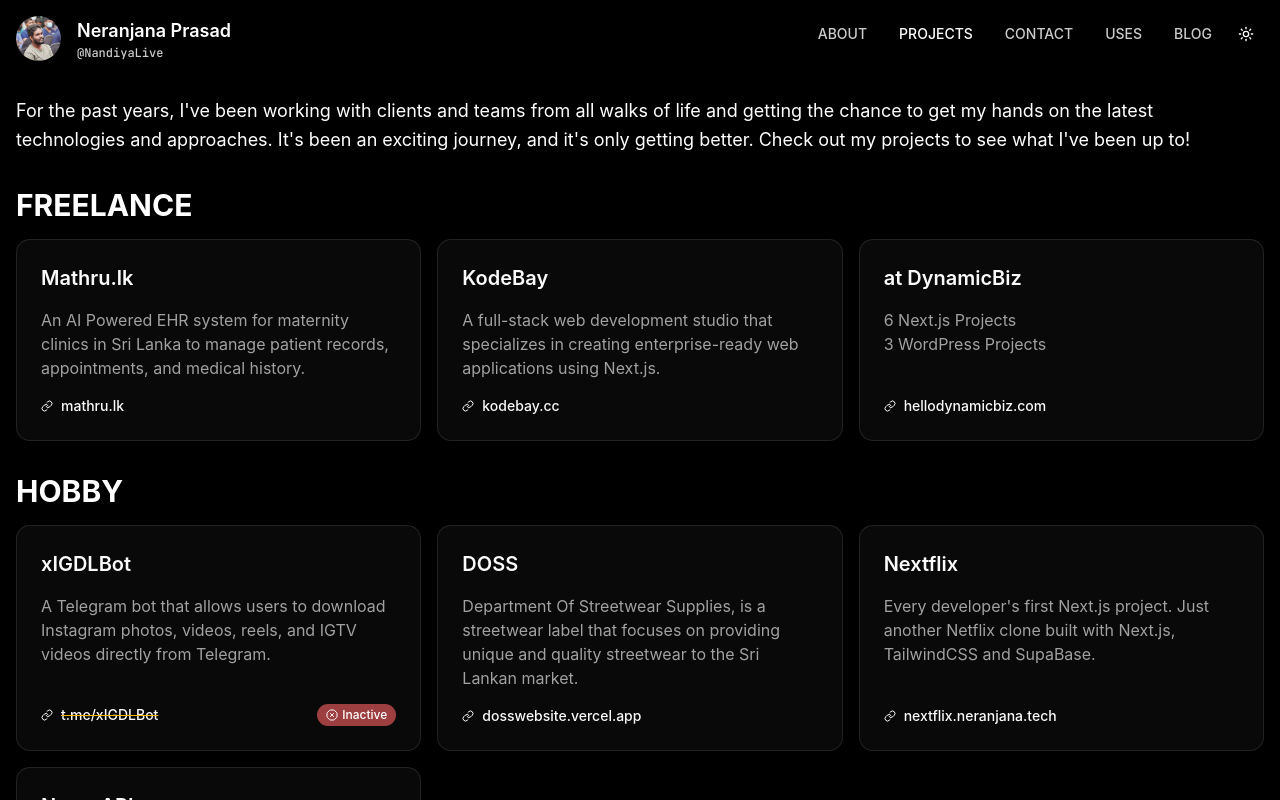
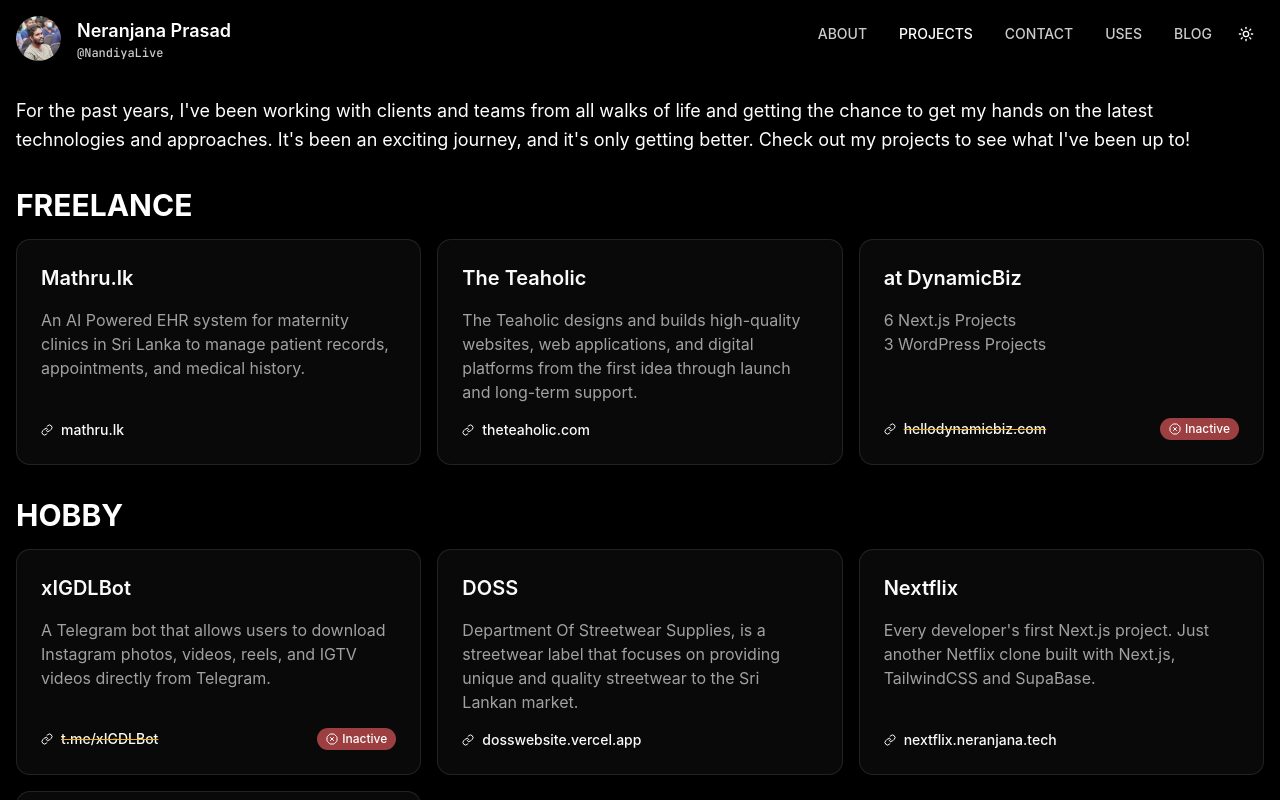
Before and after one commit to NandiyaLive/neranjana.me, a Next.js app: page /projects in a window 1280 px wide. Shown: the top 800 px of the page. Built offline with nearby package versions, Linux system fonts and the light colour scheme.

Commit message:
feat: Update freelance project details

```diff
--- a/src/app/projects/page.tsx
+++ b/src/app/projects/page.tsx
@@ -48,6 +48,7 @@
         }
         url="hellodynamicbiz.com"
         completed={true}
+        active={false}
       />
     </div>
 
--- a/src/data/projects.ts
+++ b/src/data/projects.ts
@@ -15,10 +15,10 @@
     completed: true,
   },
   {
-    name: "KodeBay",
+    name: "The Teaholic",
     description:
-      "A full-stack web development studio that specializes in creating enterprise-ready web applications using Next.js.",
-    url: "kodebay.cc",
+      "The Teaholic designs and builds high-quality websites, web applications, and digital platforms from the first idea through launch and long-term support.",
+    url: "theteaholic.com",
     completed: true,
   },
 ];
```
